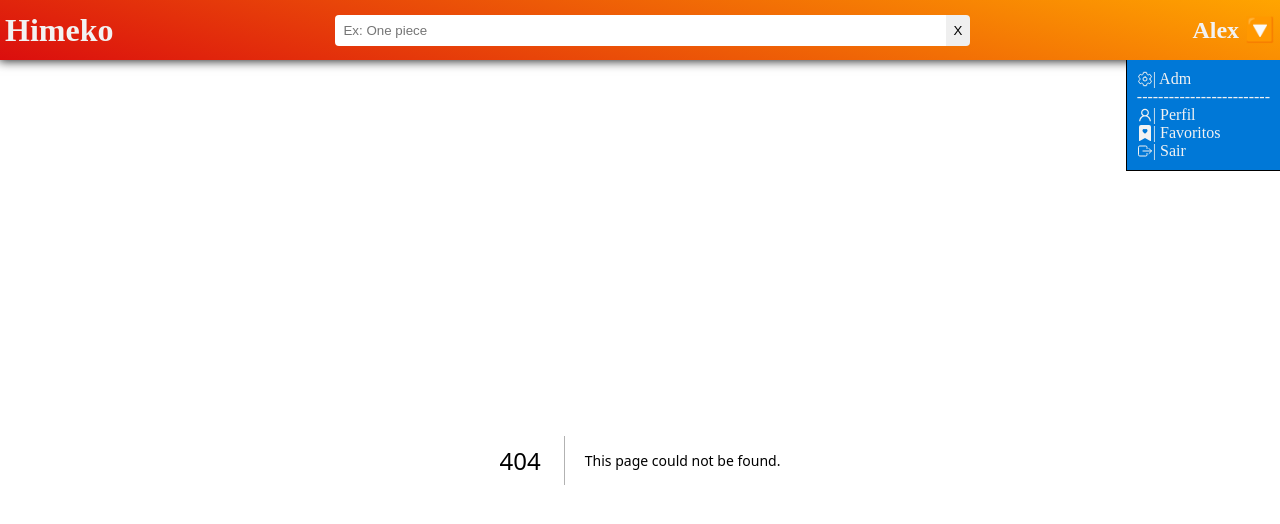
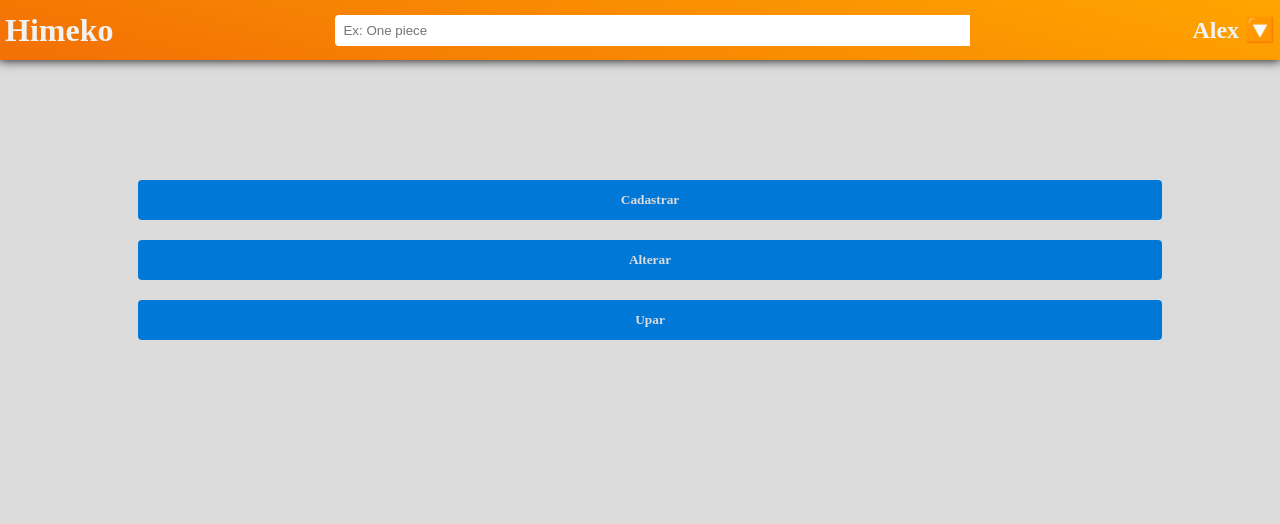
Before and after one commit to AlexGabrielSilveira/himeko-manga, a Next.js app: page /adm in a window 1280 px wide. Before the commit this address had no page. Shown: the top 524 px of the page. Built offline with nearby package versions, Linux system fonts and the light colour scheme.

Commit message:
front end quase completo, apenas alguns ajustes adicionais, jaja o backend vai começar

```diff
--- /dev/null
+++ b/src/app/adm/adm.module.css
@@ -0,0 +1,37 @@
+.main_container {
+    width: 80%;
+    margin: 0 auto;
+}
+.adm_opts {
+    height: 50vh;
+    display: flex;
+    align-items: center;
+    justify-content: center;
+    flex-direction: column;
+}
+.register, .change, .update {
+    width: 100%;
+}
+.adm_opts button {
+    cursor: pointer;
+    background-color: #0078d7 ;
+    outline: none;
+    border-radius: 4px;
+    border: none;
+    width: 100%;
+    height: 40px;
+    margin: 10px;
+    color: #dcdcdc;
+    font-family: cursive;
+    font-weight: bold;
+    transition: 250ms;
+    flex-basis: 200;
+}
+.adm_opts button:hover {
+    transition: 250ms;
+    box-shadow: 0px 0px 10px 1px #000;
+}
+.adm_opts button:active {
+    transition: 250ms;
+    transform: scale(0.99);
+}
--- /dev/null
+++ b/src/app/adm/page.jsx
@@ -0,0 +1,43 @@
+"use client"
+
+import { useAmp } from 'next/amp'
+import styles from './adm.module.css'
+import { useState } from 'react'
+import Register from '@/components/register/Register'
+import Update from '@/components/update/Update'
+import Change from '@/components/change/Change'
+
+export default function Adm() {
+    const[registerVisibility, setRegisterVisibility] = useState(false)
+    const[changeVisibility, setChangeVisibility] = useState(false)
+    const[updateVisibility, setUpdateVisibility] = useState(false)
+
+    function handleRegister () {
+        setRegisterVisibility(!registerVisibility)
+    }
+    function handleChange () {
+        setChangeVisibility(!changeVisibility)
+    }
+    function handleUpdate () {
+        setUpdateVisibility(!updateVisibility)
+    }
+    return(
+        <main className={styles.main_container}>
+            <div className={styles.adm_opts}>
+                <div className={styles.register}>
+                    <button onClick={handleRegister}>Cadastrar</button>
+                    {registerVisibility == true ? (<Register />) : ""}
+                </div>
+                <div className={styles.change}>
+                    <button onClick={handleChange}>Alterar</button>
+                    {changeVisibility == true ? (<Change />) : ""}
+                </div>
+                <div className={styles.update}>
+                    <button onClick={handleUpdate}>Upar</button>
+                    {updateVisibility == true ? (<Update />) : ""}
+                </div>
+
+            </div>
+        </main>
+    )
+}
--- a/src/app/globals.css
+++ b/src/app/globals.css
@@ -8,6 +8,7 @@ body {
   width: 100%;
   height: 100%;
   background-size: cover;
+  font-family: cursive;
 }
 a {
   text-decoration: none;
--- /dev/null
+++ b/src/app/perfil/perfil.module.css
@@ -0,0 +1,40 @@
+.main_container {
+    width: 80%;
+    margin: 0 auto;
+    font-family: cursive;
+}
+.main_container div {
+    margin: 20px 0px;
+}
+.favs_mangas {
+    display: flex;
+    overflow-y: hidden;
+    overflow-x: scroll;
+}
+.favs_mangas::-webkit-scrollbar {
+    background-color: #f2f2f2;
+    border-radius: 6px;
+}
+.favs_mangas::-webkit-scrollbar-thumb {
+    background: linear-gradient(15deg, #db0e0e5d, #ffa600c2);
+    border-radius: 6px;
+}
+.favs_mangas div {
+    display: flex;
+    min-width: 200px;
+    margin: 10px;
+}
+.favs_mangas ul {
+    list-style-type: none;
+    text-align: start;
+}
+.favs_mangas ul li {
+    font-size: 14pt;
+    margin-left: 10px;
+}
+.favs_mangas svg {
+    font-size: 22pt;
+}
+.remove {
+    color: #d61e1e;
+}
--- /dev/null
+++ b/src/components/change/Change.jsx
@@ -0,0 +1,3 @@
+export default function Change () {
+    return(<h1>CHANGE</h1>)
+}
--- a/src/components/header/Navbar.jsx
+++ b/src/components/header/Navbar.jsx
@@ -6,15 +6,16 @@ import { useState } from 'react';
 import Link from 'next/link';
 import { AiFillStar, AiOutlineUser } from 'react-icons/ai'
 import { IoSettingsOutline, IoExitOutline } from 'react-icons/io5'
-import { BsFillBookmarkHeartFill } from 'react-icons/bs'
+
 
 export default function Navbar() {
     const[mangas, setMangas] = useState([])
     const[loading, setLoading] = useState(true)
+    const[searchVisibility, setSearchVisibility] = useState(false)
     const[visibility, setVisibility] = useState(true)
 
     function handleChange(e) {
-        const value = e.target.value
+        let value = e.target.value
         if(value.length > 3) {
             fetch(`https://api.jikan.moe/v4/manga?q=${value}&sfw`)
             .then(res => res.json())
@@ -26,10 +27,10 @@ export default function Navbar() {
         }
     }
     function handleClick() {
-        setVisibility(false)
+        setSearchVisibility(!searchVisibility)
     }
     function handleOptions() {
-        console.log("aaaaaaaaaaaaaaaaaaaa")
+        setVisibility(!visibility)
     }
     return (
         <header className={styles.header}>
@@ -39,14 +40,13 @@ export default function Navbar() {
                 </div>
             </Link>
             <div className={styles.search}>
-                <input type='text' placeholder='Ex: One piece' onChange={handleChange}/>
-                <button onClick={handleClick}>X</button>
-                {visibility == true ? (
+                <input type='text' placeholder='Ex: One piece' onChange={handleChange} onClick={handleClick}/>
                     <div className={styles.response}>
                     {loading == true ? '' : (
                         mangas?.map((manga) => (
                         // eslint-disable-next-line react/jsx-key
-                    <Link href={`/manga/${manga.mal_id}`}>
+                        <Link href={`/manga/${manga.mal_id}`} onClick={handleClick}>
+                            {searchVisibility == true ? (
                             <div key={manga.mal_id} className={styles.response_container}>
                                     <Image src={manga.images.jpg.image_url} height={120} width={80} alt='manga'/>
                                     <ul className={styles.response_list}>
@@ -60,23 +60,24 @@ export default function Navbar() {
                                         <li><strong>score<AiFillStar />: </strong>{manga.score}</li>
                                     </ul>
                             </div>
+                            ) : ''}
                         </Link>
                         ))
                     )}
                     </div>
-                ) : ''}
             </div>
             <div className={styles.user}>
                 <h2 onClick={handleOptions}>Alex 🔽</h2>
+                {visibility == false ? (
                     <div className={styles.user_opts}>
                     <ul>
-                        <li><IoSettingsOutline /> | Adm</li>
+                        <li><Link href="/adm"><IoSettingsOutline /> | Adm</Link></li>
                         <li>-------------------------</li>
-                        <li><AiOutlineUser /> | Perfil</li>
-                        <li> <BsFillBookmarkHeartFill /> | Favoritos</li>
+                        <li><Link href="/perfil"><AiOutlineUser /> | Perfil</Link></li>
                         <li> <IoExitOutline /> | Sair</li>
                     </ul>
                 </div>
+                ): ""}
             </div>
         </header>
     )
--- a/src/components/header/navbar.module.css
+++ b/src/components/header/navbar.module.css
@@ -38,6 +38,7 @@
 }
 .user {
     font-family: cursive;
+    cursor: pointer;
 }
 .user_opts {
     position: fixed;
@@ -54,6 +55,9 @@
 .user_opts li {
     display: flex;
     align-items: center;
+}
+.user_opts a {
+    color: #fff;
 }
 .response {
     position: fixed;
--- /dev/null
+++ b/src/components/register/Register.jsx
@@ -0,0 +1,3 @@
+export default function Register () {
+    return(<h1>REGISTER</h1>)
+}
--- /dev/null
+++ b/src/components/update/Update.jsx
@@ -0,0 +1,3 @@
+export default function Update () {
+    return(<h1>UPDATE</h1>)
+}
```
Also changed, not shown: src/app/perfil/page.jsx (added, +34 -0 lines). Lines whose indentation alone changed are shown as unchanged.
